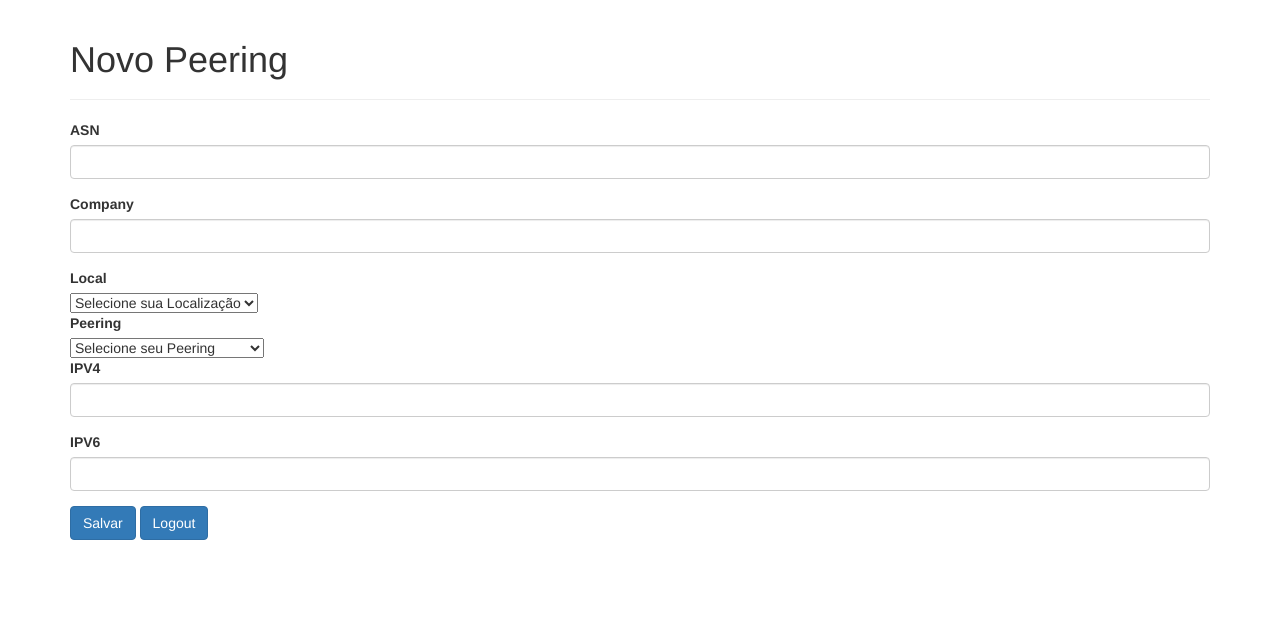
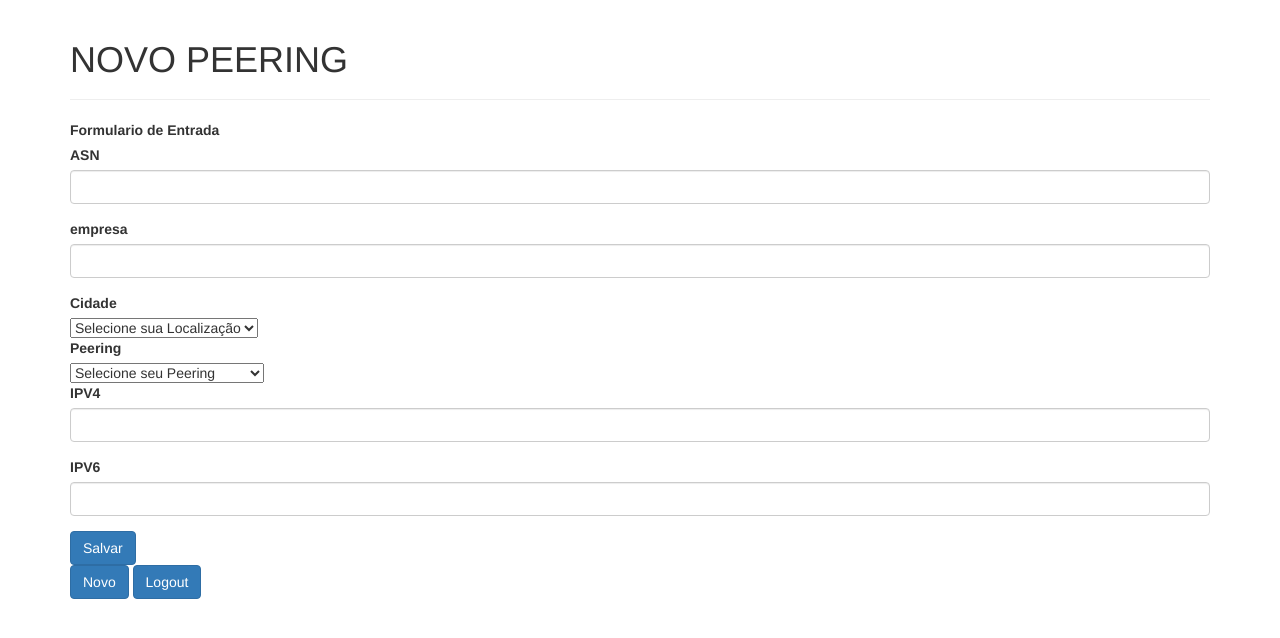
Before and after one commit to JackieMendes/projeto_peering, a Flask app: page /novo in a window 1280 px wide. Shown: the top 638 px of the page. Run offline with Flask 2, Linux system fonts and the light colour scheme; the visitor is signed in with stand-in values (Sample User, id 1); some libraries are stand-ins or nearby versions.

Commit message:
resolvendo problema /cria

```diff
--- a/APP.py
+++ b/APP.py
@@ -1,13 +1,14 @@
+import os
 from flask import Flask, render_template, request, redirect, session, flash, url_for
 from flask_mysqldb import MySQL
 from jinja2 import Environment, FileSystemLoader, Template
 import pdb
 app = Flask(__name__)
 app.secret_key = 'peering'
-app.config['MYSQL_HOST'] = 'localhost'
-app.config['MYSQL_USER'] = 'root'
-app.config['MYSQL_PASSWORD'] = 'Luar2200'
-app.config['MYSQL_DB'] = 'peering'
+# app.config['MYSQL_HOST'] = 'localhost'
+# app.config['MYSQL_USER'] = 'root'
+# app.config['MYSQL_PASSWORD'] = 'Luar2200'
+# app.config['MYSQL_DB'] = 'peering'
 mysql = MySQL(app)
 
 class Peering:
@@ -26,9 +27,9 @@ class Usuario:
 
 
 usuario1 = Usuario('jacqueline', 'jacqueline Ribeiro', 'senha')
-usuario2 = Usuario('gabriel', 'rickson', 'seha')
-usuario3 = Usuario('maycon', 'rickson', 'seha')
-usuario4 = Usuario('rickson', 'frickson', 'seha')
+usuario2 = Usuario('gabriel', 'gabriel', 'senha')
+usuario3 = Usuario('maycon', 'rickson', 'senha')
+usuario4 = Usuario('rickson', 'rickson', 'senha')
 
 usuarios = {usuario1.id: usuario1,
             usuario2.id: usuario2,
@@ -46,20 +47,28 @@ def index():
 def novo():
     if 'usuario_logado' not in session or session['usuario_logado'] == None:
         return redirect(url_for('login', proxima=url_for('novo')))
-    return render_template('novo.html', titulo='Novo Peering')
-
-@app.route('/criar', methods=['POST',])
-def criar():
-
+    return render_template('novo.html', titulo='NOVO PEERING')
     asn = request.form['asn']
     local = request.form['local']
     company = request.form['company']
     ipv4 = request.form['ipv4']
     ipv6 = request.form['ipv6']
-    peering = Peering(asn, local, company, ipv4, ipv6)
-    lista.append(peering)
 
-    return redirect(url_for('index'))
+@app.route('/criar', methods=['GET', 'POST' ])
+def criar():
+    return render_template('teste.html', asn='asn', local='local', company='company', ipv4='ipv4', ipv6='ipv6')
+
+    # peering = Peering(asn, local, company, ipv4, ipv6)
+    # lista.append(peering)
+    # return redirect(url_for('login', proxima=url_for('novo')))
+    # if local == 'Rio de janeiro':
+    #     return render_template('RJ.j2', asn= 'asn', company='company',ipv4='ipv4', ipv6='ipv6')
+    # elif local == 'São Paulo':
+    #     return render_template('Sp.j2', asn= 'asn', company='company',ipv4='ipv4', ipv6='ipv6')
+    # elif local == 'Ceara':
+    #     return render_template('CE.j2', asn= 'asn', company='company',ipv4='ipv4', ipv6='ipv6')
+    # else:
+    # return redirect(url_for('index'))
 
     # details = request.form
     # ASN = details['ASN']
@@ -101,4 +110,4 @@ def autenticar():
 def logout():
     session['usuario_logado'] = None
     flash('Nenhum usuário logado!')
-    return redirect(url_for('index'))
+    return redirect(url_for('login'))
--- a/requirements.txt
+++ b/requirements.txt
@@ -4,4 +4,5 @@ gunicorn==19.9.0
 requests==2.22.0
 python-dotenv==0.10.3
 flask_mysqldb==0.2.0
-jinja2=== 1.1.1
+Jinja2== 2.10.1
+Flask-WTF==0.14.3
--- a/templates/login.html
+++ b/templates/login.html
@@ -3,7 +3,7 @@
   <head>
     <meta charset="utf-8">
     <meta name="viewport" content="width=device-width, initial-scale=1">
-    <title>Jogoteca</title>
+    <title>Peering WEB</title>
     <link rel="stylesheet" href="{{ url_for('static', filename='bootstrap.css') }}">
   </head>
   <body>
--- a/templates/novo.html
+++ b/templates/novo.html
@@ -1,20 +1,21 @@
 {% extends "template.html" %}
 {% block conteudo %}
-    <form action="{{ url_for('criar') }}" method="post">
+        <form method="POST" action="{{ url_for('criar') }}" >
         <fieldset>
+          <label class="titulo"><b>Formulario de Entrada</b></label>
           <div class="form-group">
-            <label for="ASN">ASN</label>
-            <input type="text" id="ASN" name="ASN" class="form-control">
+            <label for="asn">ASN</label>
+            <input type="text" id="asn" name="asn" class="form-control">
           </div>
           <div class="form-group">
-            <label for="company">Company</label>
+            <label for="company">empresa</label>
             <input type="text" id="company" name="company" class="form-control">
           </div>
           <div class="selectdiv">
                 <div>
-                    <label class="local"><b>Local</b></label>
+                    <label class="local"><b>Cidade</b></label>
                     <div class="cselect">
-                        <select class="slist" id="slist">
+                        <select class="slist" id="slist" name="slist">
                             <option value="0">Selecione sua Localização</option>
                             <option value="1">Rio de Janeiro</option>
                             <option value="2">São Paulo</option>
@@ -25,7 +26,7 @@
                 <div>
                     <label class="peeringT"><b>Peering</b></label>
                     <div class="cselect">
-                        <select class="slist2" id="slist2">
+                        <select class="slist2" id="slist2" name="slist2">
                             <option value="0">Selecione seu Peering</option>
                             <option value="1">Peering Público(ATM via lx)</option>
                         </select>
@@ -33,16 +34,17 @@
                 </div>
             </div class="selectdiv">
           <div class="form-group">
-            <label for="IPV4">IPV4</label>
-            <input type="text" id="IPV4" name="IPV4" class="form-control">
+            <label for="ipv4">IPV4</label>
+            <input type="text" id="ipv4" name="ipv4" class="form-control">
           </div>
              <div class="form-group">
-            <label for="IPV6">IPV6</label>
-            <input type="text" id="IPV6" name="IPV6" class="form-control">
+            <label for="ipv6">IPV6</label>
+            <input type="text" id="ipv6" name="ipv6" class="form-control">
           </div>
           <button type="submit" class="btn btn-primary btn-salvar">Salvar</button>
-          <a type="submit" class="btn btn-primary" href="/logout" role="button">Logout </a>
         </fieldset>
     </form>
 
+        <a class="btn btn-primary" href="/novo" role="button">Novo </a>
+        <a class="btn btn-primary" href="/logout" role="button">Logout </a>
 {% endblock %}
```
Also changed, not shown: templates/form.html (+4 -5 lines), templates/teste.html (added, +10 -0 lines).
